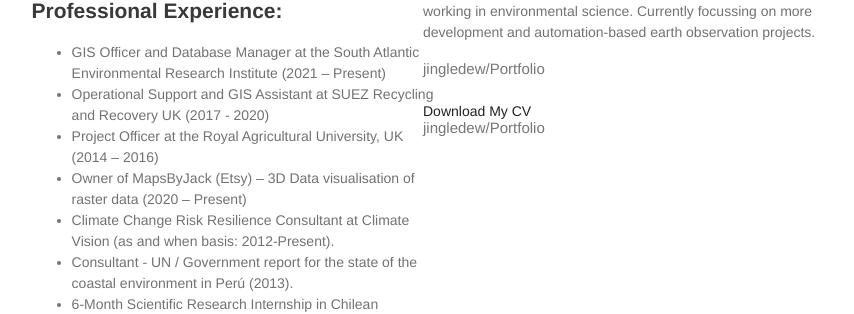
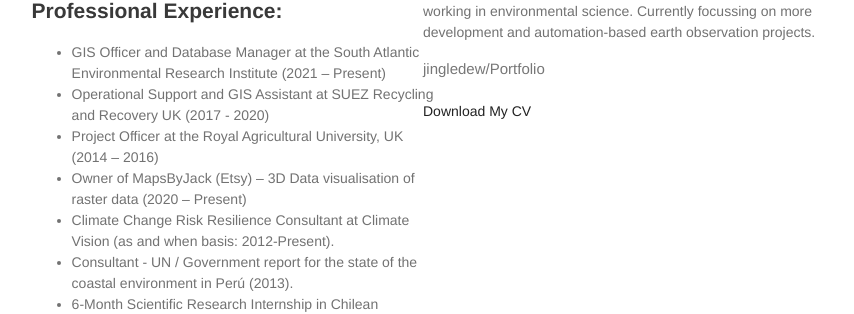
Before and after one commit to jingledew/Portfolio, a Jekyll site: the page built from README.md, in a window 1280 px wide. Shown: the part 389-703 px from the top of the page, without its empty margins (201-1055 px from the left). Built offline with Jekyll 4.4.1, drawn with Linux system fonts in a browser that asks for light colours; our own code applies the rules of GitHub Pages for plain Markdown files.

Commit message:
Update default.html

```diff
--- a/_layouts/default.html
+++ b/_layouts/default.html
@@ -31,7 +31,8 @@
         <p class="view"><a href="{{ site.github.owner_url }}">View My GitHub Profile</a></p>
         {% endif %}
 
-         <p class="view"><a href="/assets/cv.pdf" target="_blank">Download My CV <small>{{ site.github.repository_nwo }}</small></a></p>
+        <p class="view"><a href="https://jingledew.github.io/portfolio/assets/cv.pdf" target="_blank">Download My CV</a></p>
+
 
         {% if site.show_downloads %}
         <ul class="downloads">
```
